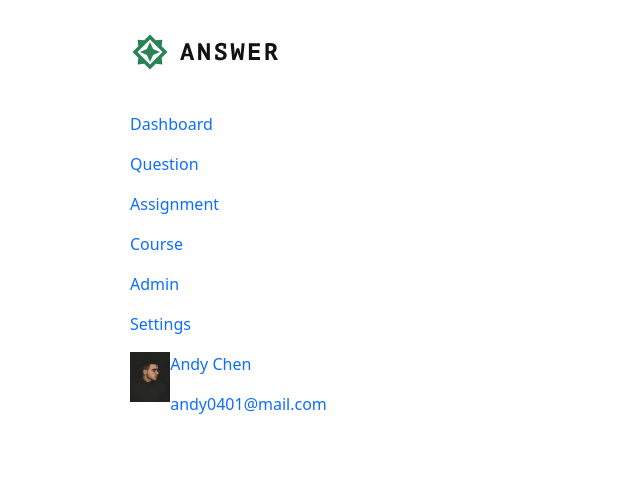
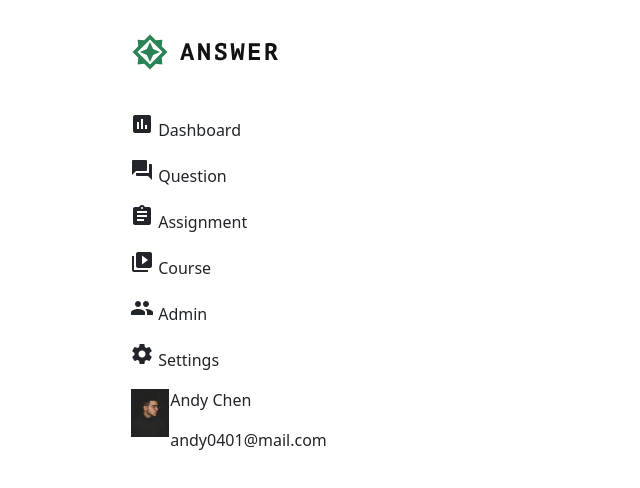
Before and after one commit to NekoBoxy/practice-2024-summer-w5, a Vue app: page / in a window 1280 px wide. Shown: the top 488 px of the page, without its empty margins (0-640 px from the left). Built offline with nearby package versions, Linux system fonts and the light colour scheme.

Commit message:
引入 material icons (舊版)、補上nav 項目內容、調 icon 顏色

```diff
--- a/index.html
+++ b/index.html
@@ -1,13 +1,18 @@
 <!DOCTYPE html>
 <html lang="en">
+
 <head>
   <meta charset="UTF-8">
   <link rel="icon" href="/favicon.ico">
+  <!-- mi icons -->
+  <link href="https://fonts.googleapis.com/icon?family=Material+Icons" rel="stylesheet">
   <meta name="viewport" content="width=device-width, initial-scale=1.0">
   <title>Vite App</title>
 </head>
+
 <body>
   <div id="app"></div>
   <script type="module" src="/src/main.js"></script>
 </body>
+
 </html>
--- a/src/assets/scss/main.scss
+++ b/src/assets/scss/main.scss
@@ -3,9 +3,6 @@
 
 // Import all of Bootstrap's CSS
 @import "bootstrap/scss/bootstrap";
-
-
-
 
 
 .nav {
@@ -23,9 +20,15 @@
     }
   }
 
+
+  .nav-link {
+    color: #212529;
+  }
+
   .avatar {
     width: 40px;
     aspect-ratio: 1 / 1;
+    border: 1px solid transparent;
     border-radius: 24px;
 
     img {
--- a/src/views/HomeView.vue
+++ b/src/views/HomeView.vue
@@ -43,22 +43,40 @@
               </a>
             </li>
             <li class="nav-item">
-              <a class="nav-link active" aria-current="page" href="#">Dashboard</a>
+              <a class="nav-link active" aria-current="page" href="#">
+                <span class="material-icons">assessment</span>
+                Dashboard
+              </a>
             </li>
             <li class="nav-item">
-              <a class="nav-link" href="#">Question</a>
+              <a class="nav-link" href="#">
+                <span class="material-icons">question_answer</span>
+                Question
+              </a>
             </li>
             <li class="nav-item">
-              <a class="nav-link" href="#">Assignment</a>
+              <a class="nav-link" href="#">
+                <span class="material-icons">assignment</span>
+                Assignment
+              </a>
             </li>
             <li class="nav-item">
-              <a class="nav-link" href="#">Course</a>
+              <a class="nav-link" href="#">
+                <span class="material-icons">video_library</span>
+                Course
+              </a>
             </li>
             <li class="nav-item">
-              <a class="nav-link" href="#">Admin</a>
+              <a class="nav-link" href="#">
+                <span class="material-icons">people</span>
+                Admin
+              </a>
             </li>
             <li class="nav-item">
-              <a class="nav-link" href="#">Settings</a>
+              <a class="nav-link" href="#">
+                <span class="material-icons">settings</span>
+                Settings
+              </a>
             </li>
             <!-- 底部登入者頭像 -->
             <li class="nav-item">
```
Lines whose indentation alone changed are shown as unchanged.
